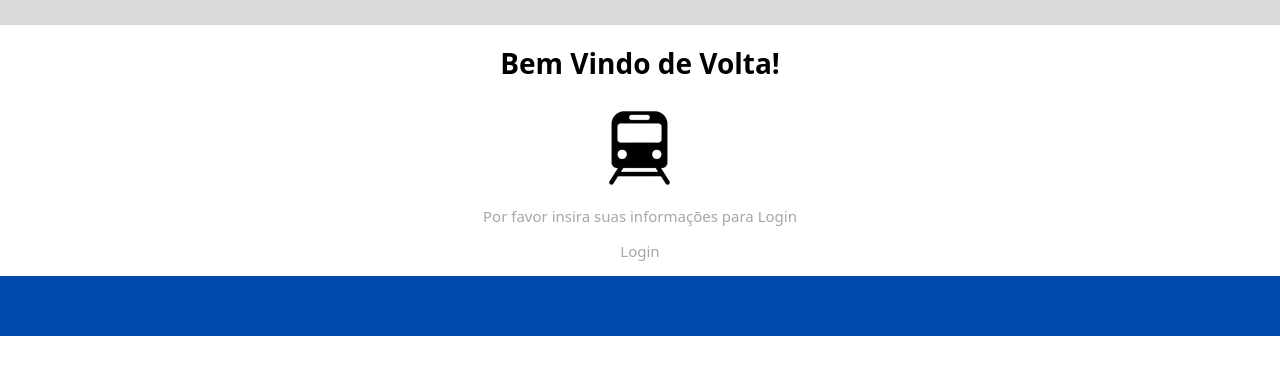
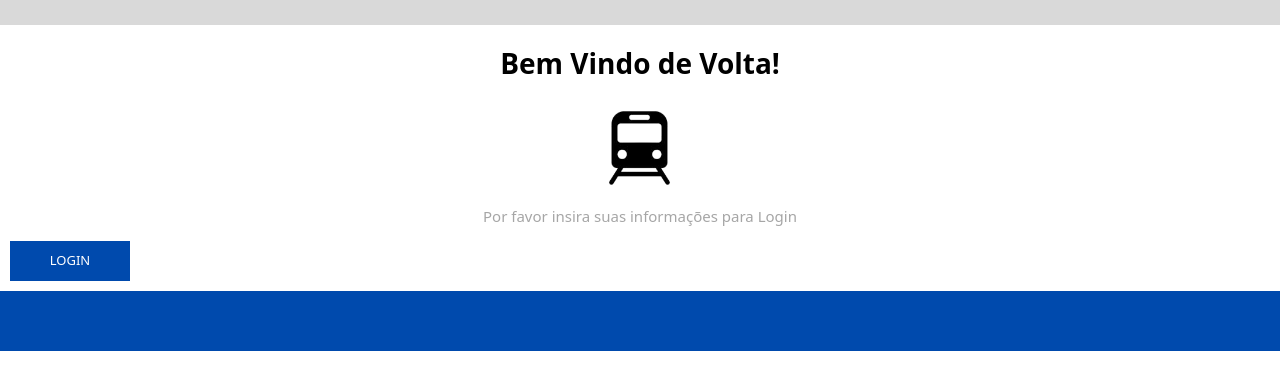
Before and after one commit to Prussematheus/MockUp, a PHP site: the page made by Página Login/login.html in a window 1280 px wide. Shown: the part 60-450 px from the top of the page. Run offline with PHP 8.4, Linux system fonts and the light colour scheme.

Commit message:
Update 9 - botão de login fora de alinhamento

```diff
--- a/Página Login/login.css
+++ b/Página Login/login.css
@@ -51,3 +51,19 @@ p{
     text-align: center;
     color: #a6a6a6;
 }
+
+#login{
+    background-color: #004aad;
+    margin: 10px;
+    width: 120px;
+    height: 40px;
+
+}
+
+.login{
+    font-family: system-ui, -apple-system, BlinkMacSystemFont, 'Segoe UI', Roboto, Oxygen, Ubuntu, Cantarell, 'Open Sans', 'Helvetica Neue', sans-serif;
+    font-size: 13;
+    padding: 10px;
+    color: white;
+
+}
--- a/Página Login/login.html
+++ b/Página Login/login.html
@@ -26,7 +26,7 @@
     <p>Por favor insira suas informações para Login</p>
 
     <div id="login">
-        <p>Login</p>
+        <p class="login">LOGIN</p>
     </div>
 
     <footer>
```
